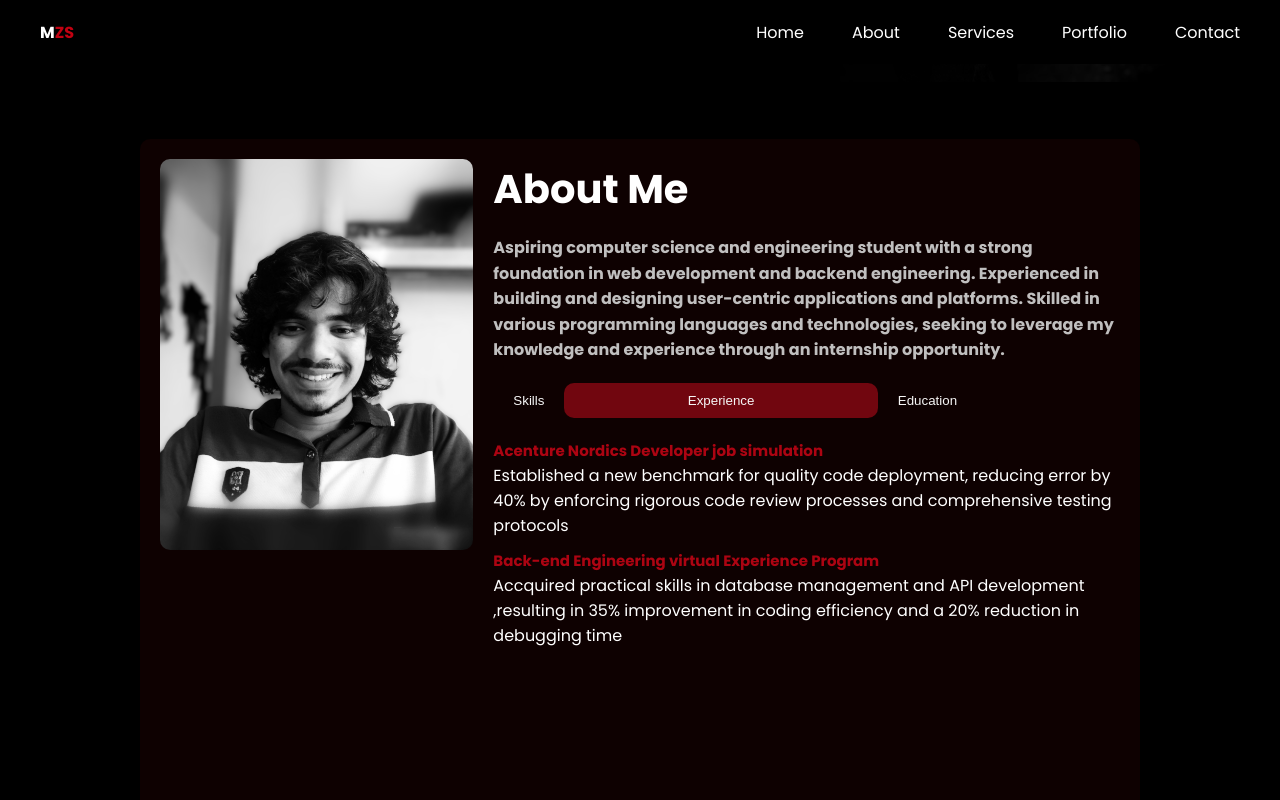
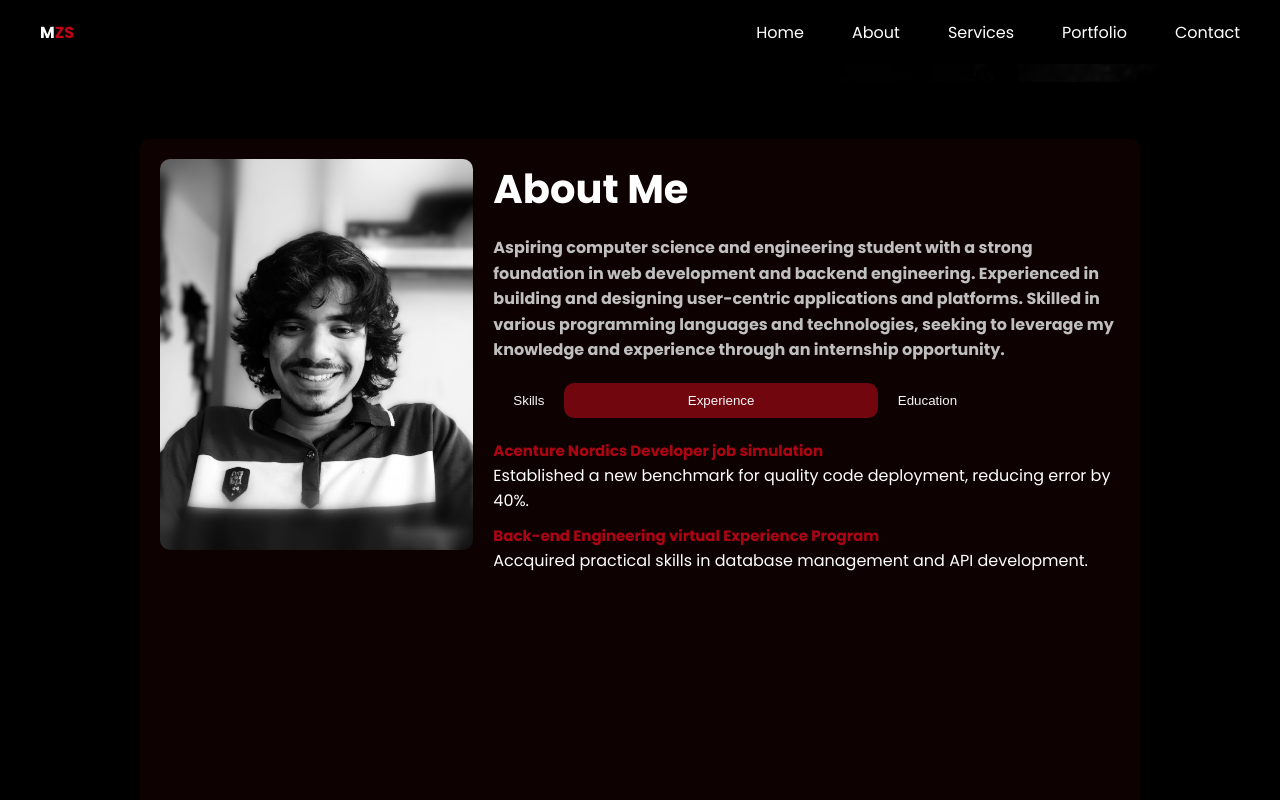
Before and after one commit to Zubairs7/PersoanalPortfolio, a plain HTML site: page index.html in a window 1280 px wide. Both pictures are taken after a click on the button "Experience". Shown: the part 711-1511 px from the top of the page. Drawn offline with nearby package versions, Linux system fonts and the light colour scheme.

Commit message:
Update index.html

```diff
--- a/index.html
+++ b/index.html
@@ -80,8 +80,8 @@
                 </div>
                 <div id="experience" class="tab-content">
                     <ul>
-                        <li><span>Acenture Nordics Developer job simulation </span><br>Established a new benchmark for quality code deployment, reducing error by 40% by enforcing rigorous code review processes and comprehensive testing protocols</li>
-                        <li><span>Back-end Engineering virtual Experience Program</span><br>Accquired practical skills in database management and API development ,resulting in 35% improvement in coding efficiency and a 20% reduction in debugging time</li>
+                        <li><span>Acenture Nordics Developer job simulation </span><br>Established a new benchmark for quality code deployment, reducing error by 40%.</li>
+                        <li><span>Back-end Engineering virtual Experience Program</span><br>Accquired practical skills in database management and API development.</li>
 
                     </ul>
                 </div>
```
